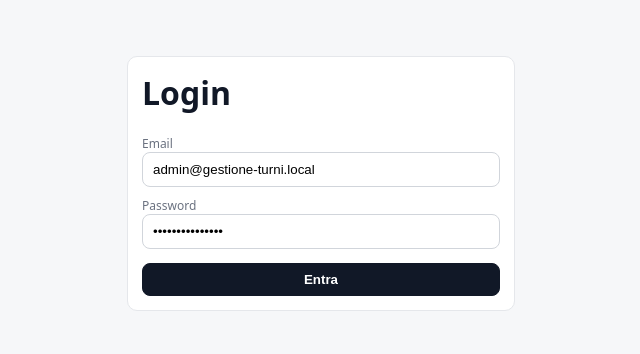
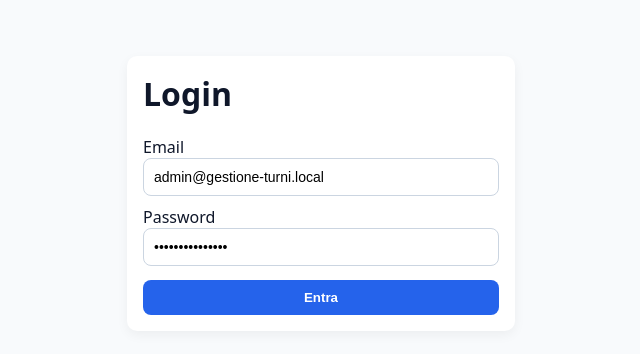
Before and after one commit to vittorio-palmieri/gestione-turni, a Next.js app in the folder frontend/: page /login in a window 1280 px wide. Shown: the top 354 px of the page, without its empty margins (319-959 px from the left). Built offline with nearby package versions, Linux system fonts and the light colour scheme.

Commit message:
Update theme colors

```diff
--- a/frontend/styles/globals.css
+++ b/frontend/styles/globals.css
@@ -1,23 +1,167 @@
-:root { color-scheme: light; }
-* { box-sizing: border-box; }
-body { margin:0; font-family: ui-sans-serif, system-ui, -apple-system, Segoe UI, Roboto, Arial; background:#f6f7f9; color:#111827; }
-a { color: inherit; text-decoration: none; }
-.container { padding: 16px; }
-.card { background:#fff; border:1px solid #e5e7eb; border-radius:10px; padding:14px; }
-.row { display:flex; gap:12px; align-items:center; }
-.btn { border:1px solid #d1d5db; background:#fff; padding:8px 10px; border-radius:8px; cursor:pointer; font-weight:600; }
-.btn.primary { background:#111827; color:#fff; border-color:#111827; }
-.btn.danger { background:#b91c1c; color:#fff; border-color:#b91c1c; }
-.input, select { width:100%; padding:9px 10px; border-radius:8px; border:1px solid #d1d5db; background:#fff; }
-.small { font-size:12px; color:#6b7280; }
-.grid { width:100%; border-collapse: collapse; }
-.grid th, .grid td { border:1px solid #e5e7eb; padding:8px; vertical-align:top; background:#fff; }
-.grid th { background:#f9fafb; font-weight:700; }
-.layout { display:grid; grid-template-columns:240px 1fr; min-height:100vh; }
-.sidebar { background:#111827; color:#fff; padding:14px; }
-.sidebar h2 { margin:0 0 12px 0; font-size:16px; }
-.nav a { display:block; padding:10px 10px; border-radius:8px; color:#fff; opacity:0.9; }
-.nav a.active, .nav a:hover { background: rgba(255,255,255,0.12); opacity:1; }
-.topbar { display:flex; justify-content:space-between; align-items:center; gap:12px; margin-bottom:12px; }
-.badge { display:inline-block; padding:2px 8px; border-radius:999px; font-size:12px; font-weight:700; border:1px solid #e5e7eb; background:#f9fafb; }
-.alert { border-left:4px solid #b91c1c; padding-left:10px; }
+/* ===============================
+   BASE
+================================ */
+* {
+  box-sizing: border-box;
+}
+
+body {
+  margin: 0;
+  font-family: system-ui, -apple-system, BlinkMacSystemFont, "Segoe UI",
+    Roboto, Oxygen, Ubuntu, Cantarell, "Open Sans", "Helvetica Neue",
+    sans-serif;
+  background-color: #f8fafc;
+  color: #0f172a;
+}
+
+/* ===============================
+   LAYOUT
+================================ */
+.sidebar {
+  background-color: #1e293b;
+  color: #ffffff;
+}
+
+.sidebar a {
+  color: #e5e7eb;
+  text-decoration: none;
+}
+
+.sidebar a.active,
+.sidebar a:hover {
+  background-color: #334155;
+  border-radius: 6px;
+}
+
+/* ===============================
+   CARDS
+================================ */
+.card {
+  background-color: #ffffff;
+  border-radius: 10px;
+  padding: 16px;
+  box-shadow: 0 4px 12px rgba(0, 0, 0, 0.05);
+}
+
+/* ===============================
+   BOTTONI
+================================ */
+.btn {
+  border: none;
+  border-radius: 8px;
+  padding: 10px 16px;
+  cursor: pointer;
+  font-weight: 600;
+  transition: background-color 0.2s ease, transform 0.1s ease;
+}
+
+.btn:active {
+  transform: scale(0.97);
+}
+
+.btn.primary {
+  background-color: #2563eb;
+  color: #ffffff;
+}
+
+.btn.primary:hover {
+  background-color: #1d4ed8;
+}
+
+.btn.danger {
+  background-color: #dc2626;
+  color: #ffffff;
+}
+
+.btn.danger:hover {
+  background-color: #b91c1c;
+}
+
+.btn.secondary {
+  background-color: #e5e7eb;
+  color: #0f172a;
+}
+
+.btn.secondary:hover {
+  background-color: #d1d5db;
+}
+
+/* ===============================
+   INPUT
+================================ */
+.input,
+select {
+  width: 100%;
+  padding: 10px;
+  border-radius: 8px;
+  border: 1px solid #cbd5e1;
+  font-size: 14px;
+}
+
+.input:focus,
+select:focus {
+  outline: none;
+  border-color: #2563eb;
+  box-shadow: 0 0 0 1px #2563eb;
+}
+
+/* ===============================
+   TABELLE
+================================ */
+table {
+  width: 100%;
+  border-collapse: collapse;
+}
+
+th {
+  background-color: #f1f5f9;
+  color: #334155;
+  font-size: 13px;
+  text-transform: uppercase;
+  padding: 10px;
+}
+
+td {
+  padding: 10px;
+  border-bottom: 1px solid #e5e7eb;
+}
+
+tr:hover td {
+  background-color: #f8fafc;
+}
+
+/* ===============================
+   BADGE / STATUS
+================================ */
+.badge {
+  background-color: #e0e7ff;
+  color: #1e40af;
+  padding: 4px 8px;
+  border-radius: 999px;
+  font-size: 12px;
+  font-weight: 600;
+}
+
+.alert {
+  background-color: #fee2e2;
+  color: #991b1b;
+  border-radius: 8px;
+  padding: 12px;
+}
+
+/* ===============================
+   MOBILE
+================================ */
+@media (max-width: 768px) {
+  .sidebar {
+    display: none;
+  }
+
+  .card {
+    padding: 12px;
+  }
+
+  .btn {
+    width: 100%;
+  }
+}
```
